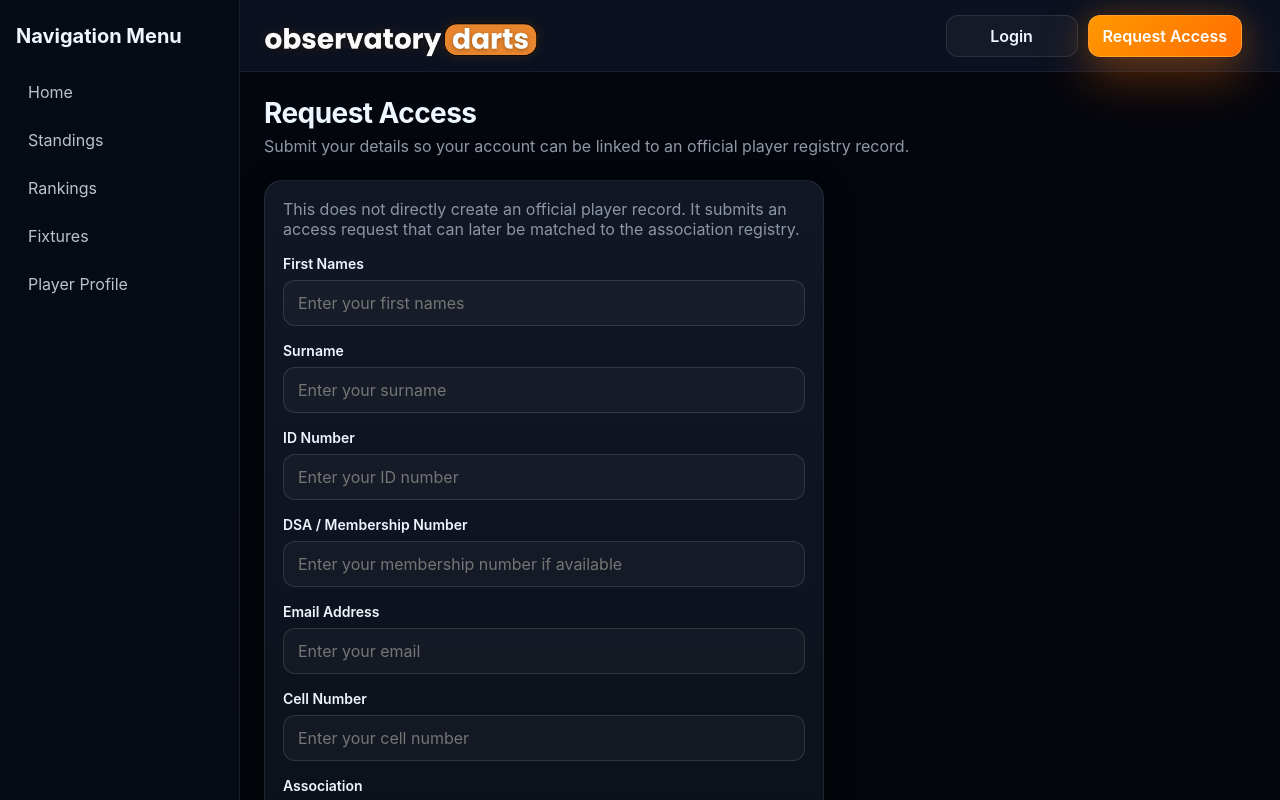
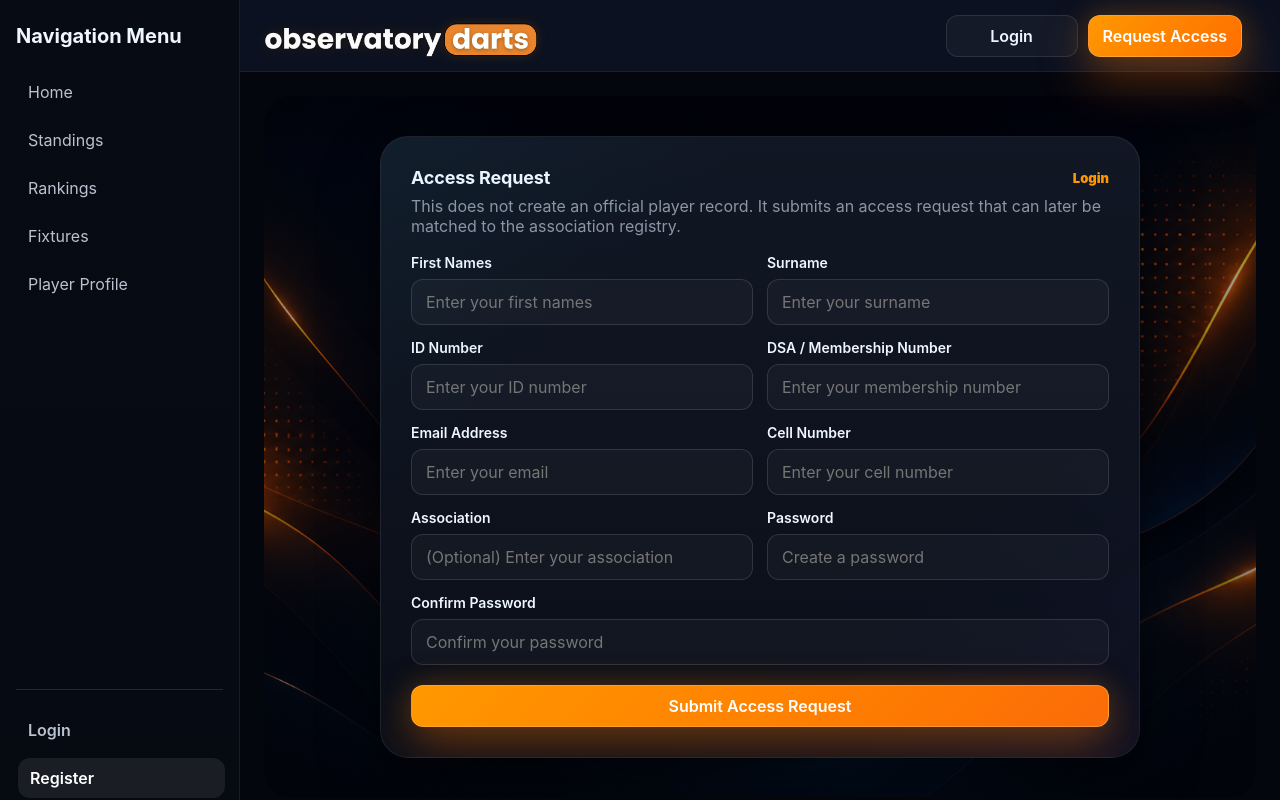
Before and after one commit to jakes007/ODA, a React app in the folder frontend/: page /register in a window 1280 px wide. Shown: the top 800 px of the page. Built offline with nearby package versions, Linux system fonts and the light colour scheme; the HTML template or start-up script is replaced by a standard one.

Commit message:
Recreated login and register pages

```diff
--- a/frontend/src/index.css
+++ b/frontend/src/index.css
@@ -1830,3 +1830,81 @@ textarea {
     padding-bottom: 110px;
   }
 }
+
+.register-page {
+  min-height: calc(100vh - 120px);
+  justify-content: center;
+}
+
+.register-card {
+  max-width: none;
+}
+
+.register-form-grid {
+  display: grid;
+  grid-template-columns: repeat(2, minmax(0, 1fr));
+  gap: 14px;
+}
+
+.register-full-row {
+  grid-column: 1 / -1;
+}
+
+@media (max-width: 768px) {
+  .register-page {
+    justify-content: flex-start;
+  }
+
+  .register-form-grid {
+    grid-template-columns: 1fr;
+  }
+
+  .register-full-row {
+    grid-column: auto;
+  }
+}
+
+@media (min-width: 769px) {
+  .login-page,
+  .register-page {
+    min-height: calc(100vh - 120px);
+    justify-content: center;
+    align-items: center;
+  }
+
+  .login-shell {
+    width: min(100%, 620px);
+    display: block;
+  }
+
+  .login-hero-panel {
+    display: none;
+  }
+
+  .login-card {
+    width: 100%;
+    padding: 30px;
+    border-radius: 28px;
+  }
+
+  .register-card {
+    width: min(100%, 760px);
+  }
+
+  .register-page .login-shell {
+    width: min(100%, 760px);
+  }
+}
+
+.login-page,
+.register-page {
+  min-height: calc(100vh - 120px);
+  padding: 40px;
+  border-radius: 28px;
+  background:
+    linear-gradient(rgba(3, 6, 14, 0.35), rgba(3, 6, 14, 0.55)),
+    url('./assets/auth-bg.png');
+  background-size: cover;
+  background-position: center;
+  background-repeat: no-repeat;
+}
--- a/frontend/src/pages/RegisterPage.jsx
+++ b/frontend/src/pages/RegisterPage.jsx
@@ -1,20 +1,41 @@
+import { Link } from 'react-router-dom';
 import PageHeader from '../components/common/PageHeader';
 
 export default function RegisterPage() {
   return (
-    <div className="page-stack">
+    <div className="page-stack register-page">
+      <section className="login-shell">
+        <div className="login-hero-panel">
           <PageHeader
             title="Request Access"
-        subtitle="Submit your details so your account can be linked to an official player registry record."
+            subtitle="Submit your details so your account can be linked to an official ODA player registry record."
           />
 
-      <section className="panel auth-panel">
-        <div className="muted-text" style={{ marginBottom: '16px' }}>
-          This does not directly create an official player record. It submits an access
-          request that can later be matched to the association registry.
+          <div className="login-feature-list">
+            <div className="login-feature-item">Registry-linked player access</div>
+            <div className="login-feature-item">Captain and player dashboard access</div>
+            <div className="login-feature-item">Secure account review before activation</div>
+          </div>
         </div>
 
-        <form className="auth-form">
+        <section className="panel premium-panel auth-panel login-card register-card">
+          <div className="login-card-header">
+            <div className="login-header-row">
+              <h3 className="panel-title">Access Request</h3>
+
+              <Link to="/login" className="login-request-link">
+                Login
+              </Link>
+            </div>
+
+            <p className="muted-text">
+              This does not create an official player record. It submits an access
+              request that can later be matched to the association registry.
+            </p>
+          </div>
+
+          <form className="auth-form register-form">
+            <div className="register-form-grid">
               <div className="form-row">
                 <label className="form-label" htmlFor="firstNames">
                   First Names
@@ -59,7 +80,7 @@ export default function RegisterPage() {
                   id="membershipNumber"
                   className="form-input"
                   type="text"
-              placeholder="Enter your membership number if available"
+                  placeholder="Enter your membership number"
                 />
               </div>
 
@@ -95,7 +116,7 @@ export default function RegisterPage() {
                   id="association"
                   className="form-input"
                   type="text"
-              placeholder="Enter your association"
+                  placeholder="(Optional) Enter your association"
                 />
               </div>
 
@@ -111,7 +132,7 @@ export default function RegisterPage() {
                 />
               </div>
 
-          <div className="form-row">
+              <div className="form-row register-full-row">
                 <label className="form-label" htmlFor="confirmPassword">
                   Confirm Password
                 </label>
@@ -122,12 +143,14 @@ export default function RegisterPage() {
                   placeholder="Confirm your password"
                 />
               </div>
+            </div>
 
-          <button type="button" className="primary-btn auth-submit-btn">
+            <button type="button" className="primary-btn auth-submit-btn login-submit-btn">
               Submit Access Request
             </button>
           </form>
         </section>
+      </section>
     </div>
   );
 }
```
Also changed, not shown: frontend/src/assets/auth-bg.png (added). Lines whose indentation alone changed are shown as unchanged.
